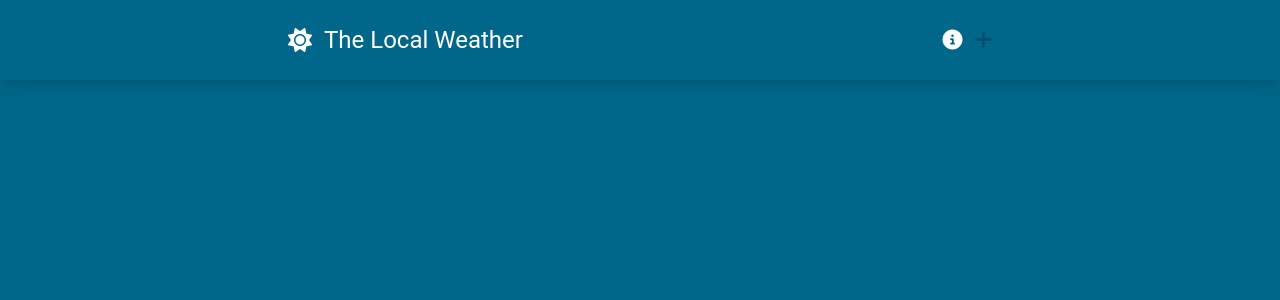
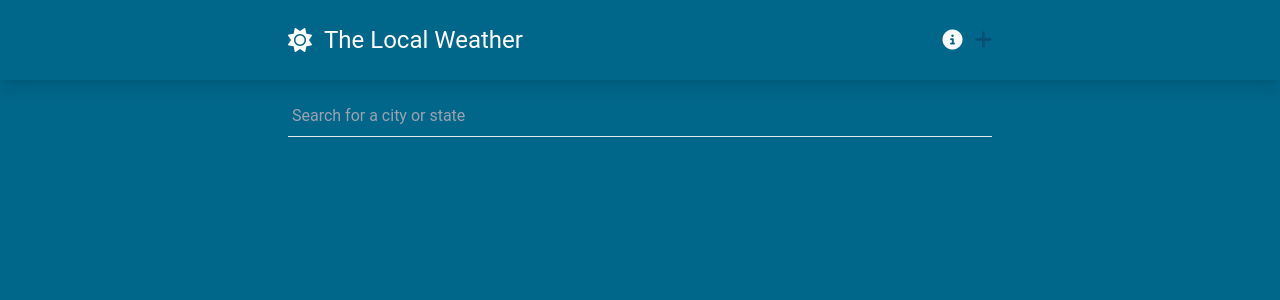
Before and after one commit to BadVoice/Weather-App, a Vue app: page / in a window 1280 px wide. Shown: the top 300 px of the page. Built offline with nearby package versions, Linux system fonts and the light colour scheme.

Commit message:
feat: city search with API

```diff
--- a/package.json
+++ b/package.json
@@ -7,6 +7,7 @@
     "preview": "vite preview --port 4173"
   },
   "dependencies": {
+    "axios": "^0.27.2",
     "vue": "^3.2.37",
     "vue-router": "^4.1.2"
   },
--- a/src/views/HomeView.vue
+++ b/src/views/HomeView.vue
@@ -1,9 +1,52 @@
+<template>
+  <main class="container text-white ">
+    <div class="pt-4 mb-8 relative">
+      <input
+      type="text"
+      v-model="searchQuery"
+      @input="getSearchResults"
+      placeholder="Search for a city or state"
+      class="py-2 px-1 w-full bg-transparent border-b
+      focus:border-weather-secondary focus:outline-none
+      focus:shadow-[0px_1px_0_0_#004E71]"
+      >
+      <ul class="absolute bg-weather-secondary text-white
+      w-full shadow-md py-2 px-1 top-[66px]"
+      v-if="weatherSearchResults"
+      >
+        <li v-for="searchResult in weatherSearchResults" :key="searchResult.id"
+        class="py-2 cursor-pointer">
+          {{ searchResult.place_name }}
+        </li>
+      </ul>
+    </div>
+  </main>
+</template>
+
+
 <script setup>
+import { ref } from "@vue/reactivity";
+import axios from 'axios'
+
+    const weatherAPIKey = 'pk.eyJ1Ijoiam9obmtvbWFybmlja2kiLCJhIjoiY2t5NjFzODZvMHJkaDJ1bWx6OGVieGxreSJ9.IpojdT3U3NENknF6_WhR2Q'
+    const searchQuery = ref('')
+    const queryTimeout = ref(null)
+    const weatherSearchResults = ref(null)
+
+    const getSearchResults = () => {
+      clearTimeout(queryTimeout.value)
+      queryTimeout.value = setTimeout(async () => {
+        if (searchQuery.value !== '') {
+          const result  = await axios.get(`https://api.mapbox.com/geocoding/v5/mapbox.places/${searchQuery.value}.json?access_token=${weatherAPIKey}&types=place`
+          );
+          weatherSearchResults.value = result.data.features
+          console.log(weatherSearchResults.value)
+          return;
+        }
+        weatherSearchResults.value = null
+      }, 300)
+    }
+
+
 
 </script>
-
-<template>
-  <main>
-
-  </main>
-</template>
```
Also changed, not shown: 1 other file (tests, documents, lock files or other folders).
